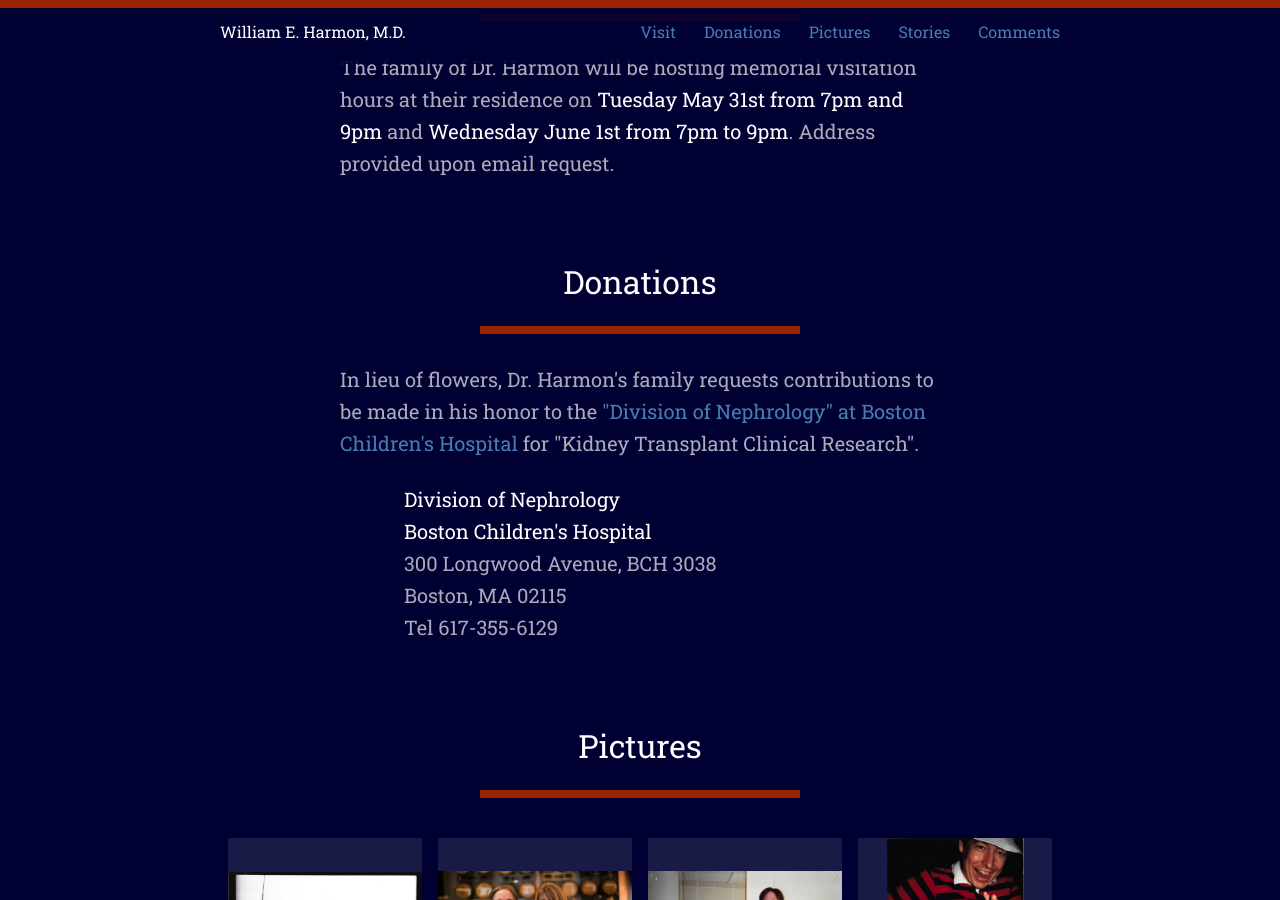
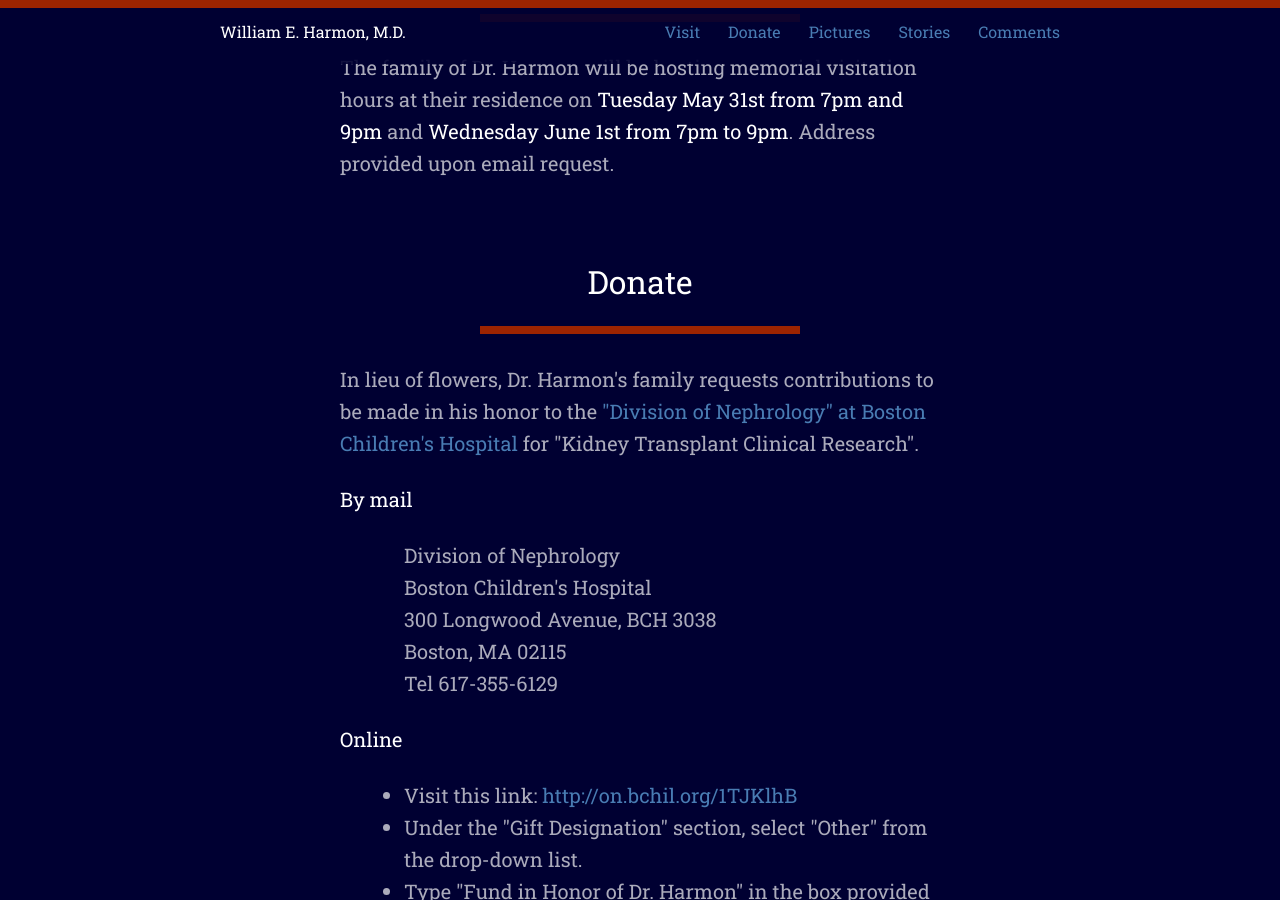
Before and after one commit to ianli/williamharmonmd.com, a Jekyll site: the page built from index.html, in a window 1280 px wide and 900 px high, scrolled down 1038 px. Built offline with Jekyll 4.4.1, drawn with Linux system fonts in a browser that asks for light colours; nearby versions of some CDN libraries; comment, search, counter and statistics services are not loaded; some of the changed text lies outside the part shown.

Commit message:
Add online method of donating

```diff
--- a/_includes/nav-links.html
+++ b/_includes/nav-links.html
@@ -3,7 +3,7 @@
 </a>
 
 <a href="/#donations">
-  Donations
+  Donate
 </a>
 
 <a href="/#pictures">
--- a/index.html
+++ b/index.html
@@ -53,7 +53,7 @@ title: In memory of William E. Harmon, M.D.
 <!-- Donations -->
 <section id="donations">
   <div class="section-body">
-    <h2>Donations</h2>
+    <h2>Donate</h2>
     <hr class="space-32">
     <hr class="title-line">
     <hr class="space-32">
@@ -67,14 +67,49 @@ title: In memory of William E. Harmon, M.D.
 
     <hr class="space-32">
 
+    <p class="text-large">
+      <em>By mail</em>
+    </p>
+
+    <hr class="space-32">
+
     <blockquote class="text-large">
-      <em>
-        Division of Nephrology<br>
-        Boston Children's Hospital
-      </em><br>
+      Division of Nephrology<br>
+      Boston Children's Hospital<br>
       300 Longwood Avenue, BCH 3038<br>
       Boston, MA 02115<br>
       Tel 617-355-6129<br>
+    </blockquote>
+
+    <hr class="space-32">
+
+    <p class="text-large">
+      <em>Online</em>
+    </p>
+
+    <hr class="space-32">
+
+    <blockquote>
+      <ul class="text-large">
+        <li>
+          Visit this link:
+          <a href="http://on.bchil.org/1TJKlhB"
+              target="_blank">http://on.bchil.org/1TJKlhB</a>
+        </li>
+        <li>
+          Under the "Gift Designation" section, select "Other" from the drop-down list.
+        </li>
+        <li>
+          Type "Fund in Honor of Dr. Harmon" in the box provided
+          (feel free to edit just so it mentions Dr. Harmon in some way)
+        </li>
+        <li>
+          Select the checkbox for honor or memorial gift.
+        </li>
+        <li>
+          Enter "William Harmon" in the Honoree First/Last name section
+        </li>
+      </ul>
     </blockquote>
   </div>
 </section>
```
